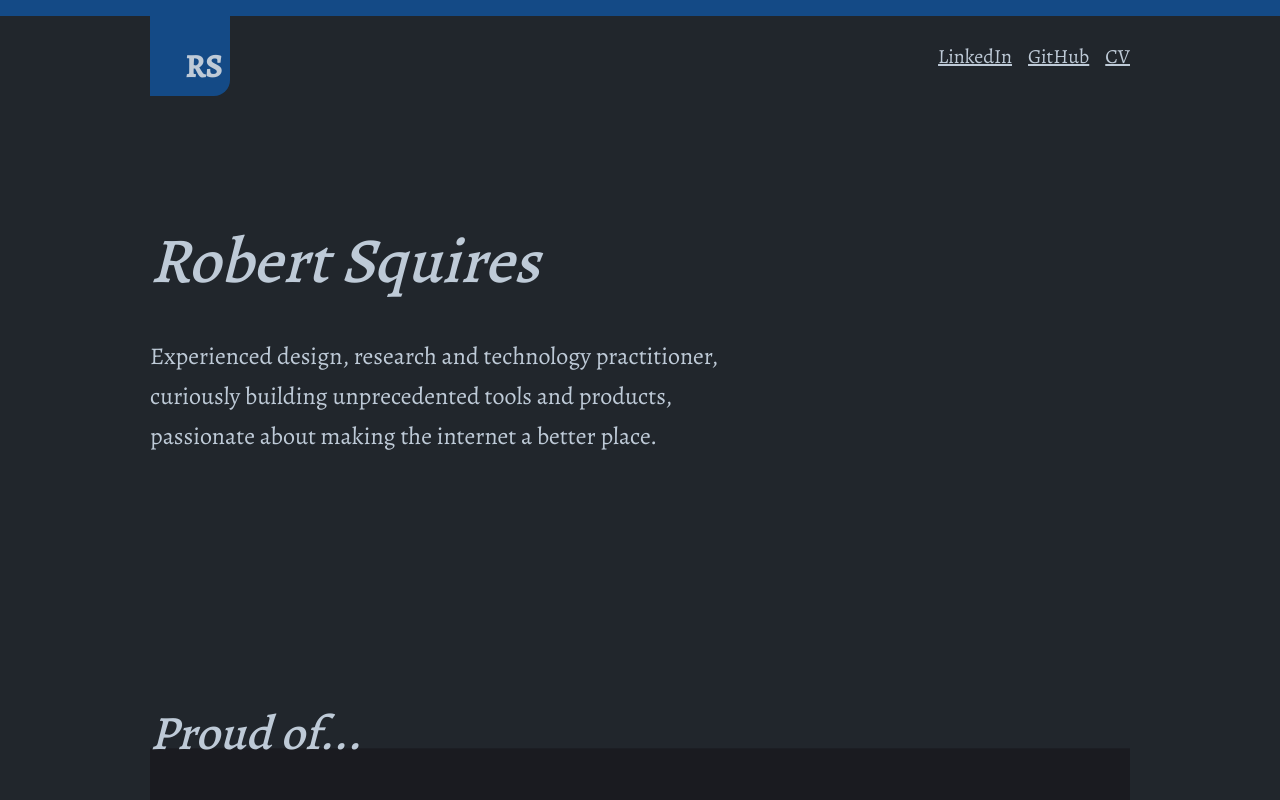
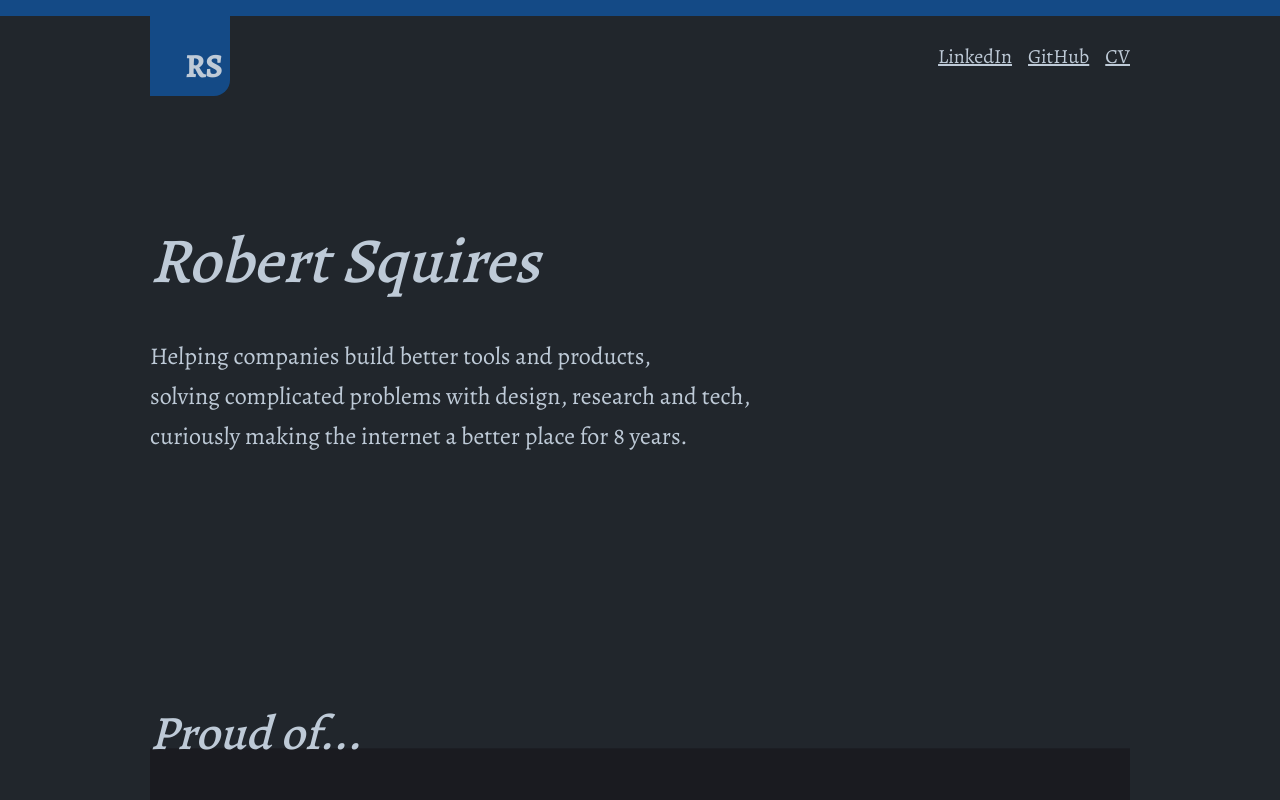
Before and after one commit to RobTF9/robtf9-portfolio, a Next.js app: page / in a window 1280 px wide. Shown: the top 800 px of the page. Built offline with nearby package versions, Linux system fonts and the light colour scheme.

Commit message:
better headline

```diff
--- a/components/header/index.tsx
+++ b/components/header/index.tsx
@@ -8,9 +8,11 @@ export default function Header() {
     <HeaderWrapper animate={active}>
       <h1>Robert Squires</h1>
       <p>
-        <span>Experienced design, research and technology practitioner, </span>
-        <span>curiously building unprecedented tools and products, </span>
-        <span>passionate about making the internet a better place.</span>
+        <span>Helping companies build better tools and products, </span>
+        <span>
+          solving complicated problems with design, research and tech,{' '}
+        </span>
+        <span>curiously making the internet a better place for 8 years.</span>
       </p>
     </HeaderWrapper>
   )
```
